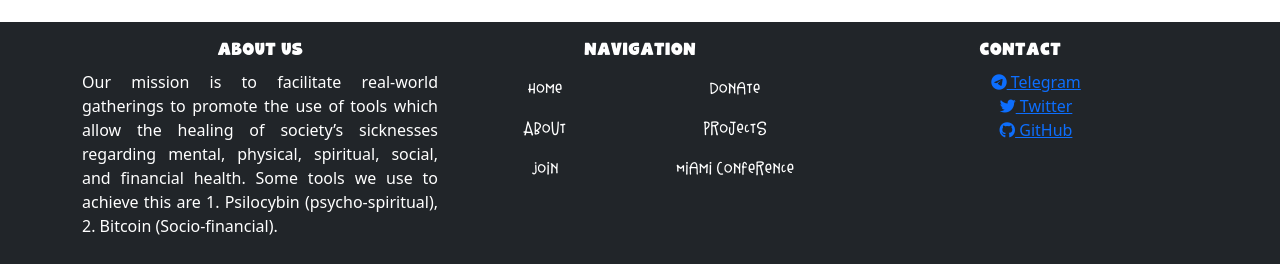
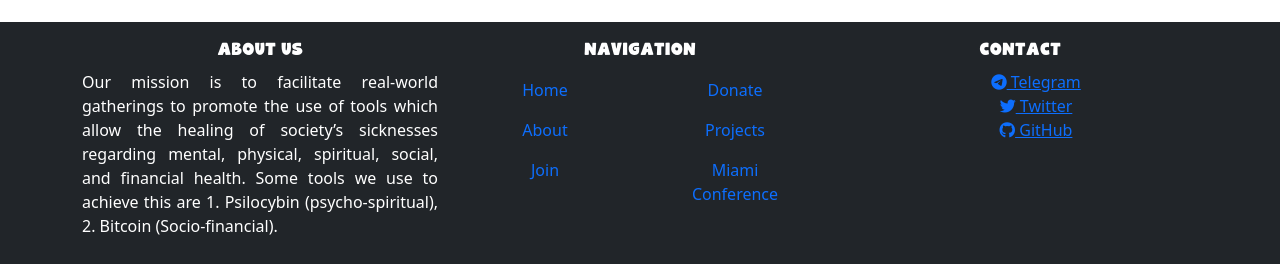
Before and after one commit to gudnuf/psitadel, a React (Create React App) app in the folder frontend/: page / in a window 1280 px wide. Shown: the part 2742-3006 px from the top of the page. Built offline with nearby package versions, Linux system fonts and the light colour scheme.

Commit message:
change the way the TopNav nav links are styled

```diff
--- a/frontend/src/App.css
+++ b/frontend/src/App.css
@@ -58,7 +58,7 @@
   color: var(--brand-color);
 }
 
-a.nav-link {
+.top-nav a.nav-link {
   color: white;
   font-family: var(--main-font);
 }
--- a/frontend/src/components/TopNav.js
+++ b/frontend/src/components/TopNav.js
@@ -14,7 +14,7 @@ const TopNav = ({ theme }) => (
       </Navbar.Brand>
       <Navbar.Toggle aria-controls="basic-navbar-nav" />
       <Navbar.Collapse id="basic-navbar-nav" className="justify-content-end">
-        <Nav>
+        <Nav className="top-nav">
           <Nav.Link as={Link} to="/about">
             About
           </Nav.Link>
```
